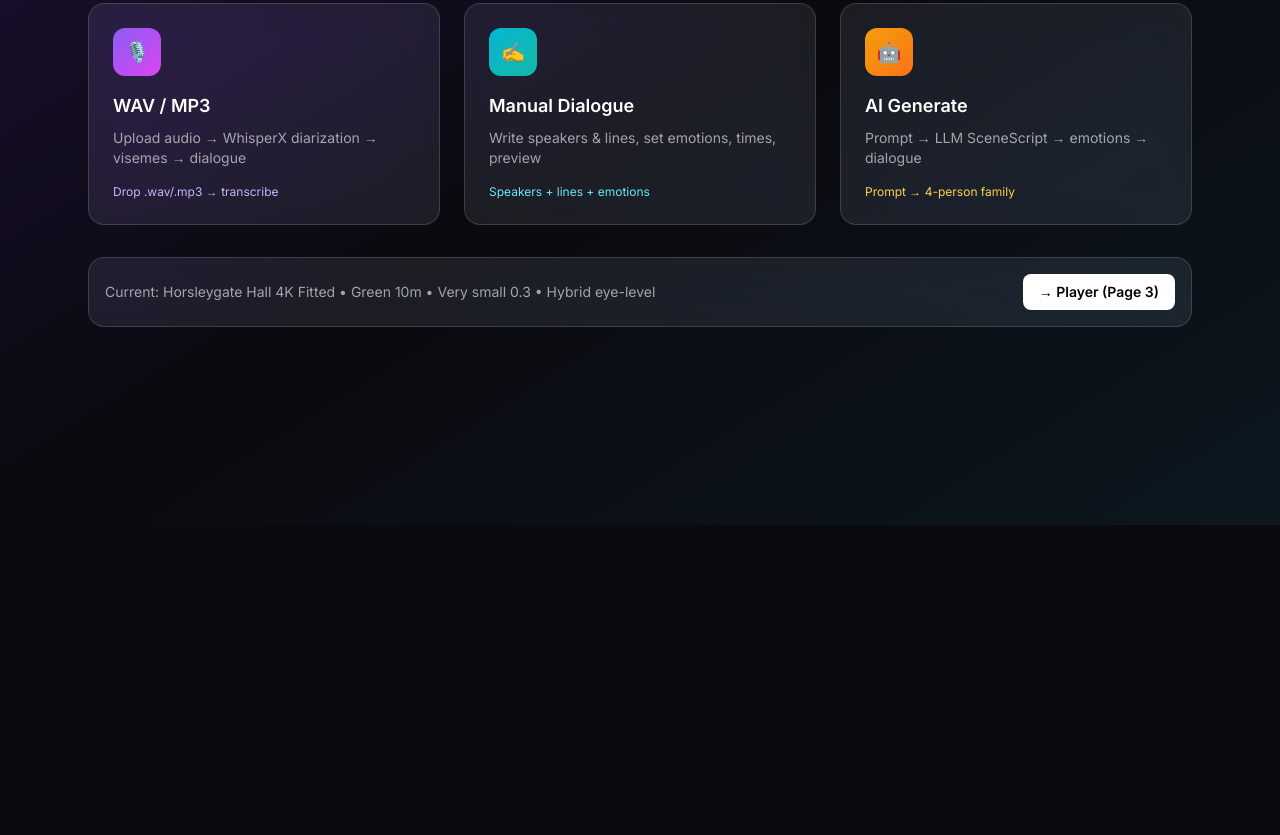
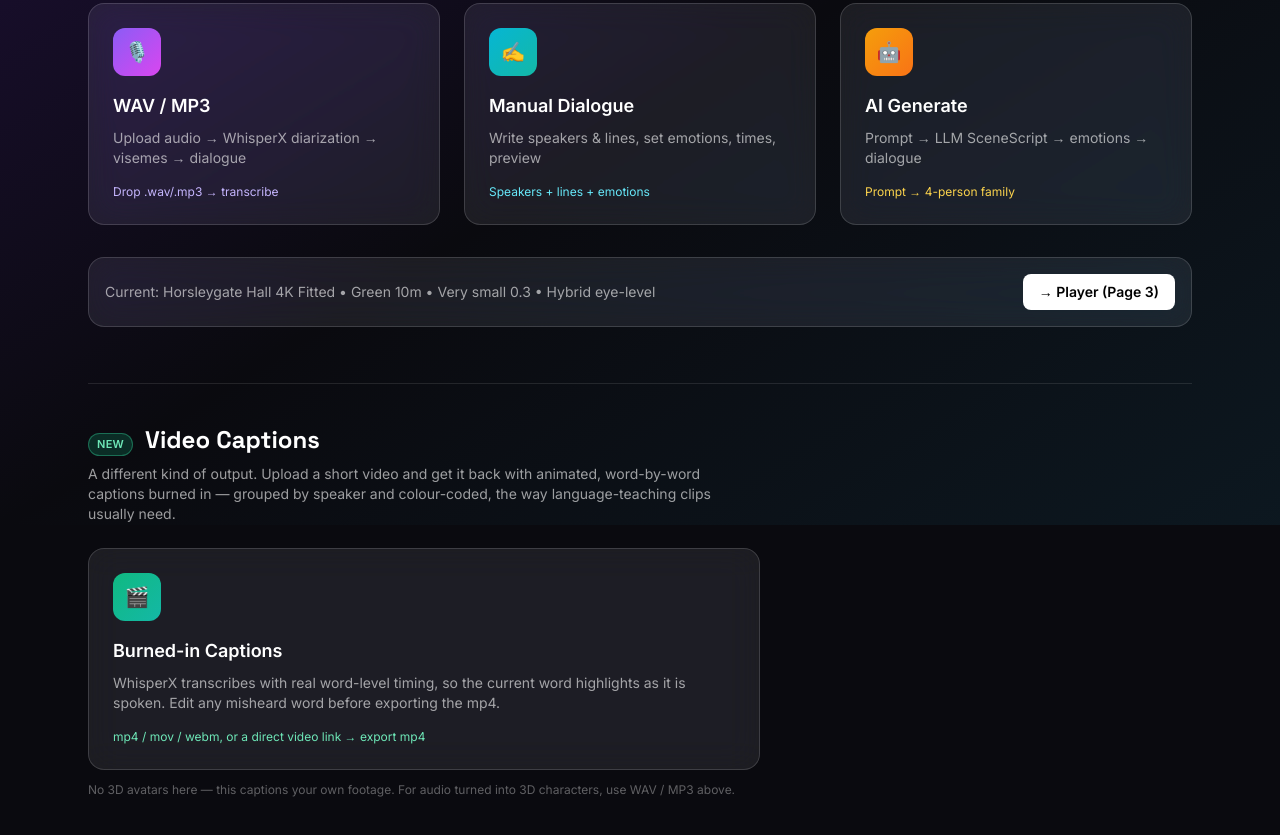
Before and after one commit to Medamine-mzk/AI-Animation-Pipeline, a plain HTML site: page index.html in a window 1280 px wide. Shown: the part 275-1110 px from the top of the page. Before the commit the page ends 800 px from the top, so only its background shows below. Drawn offline with nearby package versions, Linux system fonts and the light colour scheme.

Commit message:
feat(captions): labeled Video Captions section on the landing page
Adds a fourth entry point, in a visually separated section below the existing
three cards rather than as a fourth peer card, because it is a different job:
it takes a video and returns the same video with captions burned in, and never
touches the 3D avatar stage. The section is labelled NEW and says so plainly
("No 3D avatars here -- this captions your own footage") so nobody mistakes it
for a fourth way into the 3D pipeline.

The three existing cards, their hrefs, their headings, and the
"Current: ... -> Player" bar are unchanged. Verified by a byte comparison of
lines 1..52 against the previous commit, and in a real browser: the three cards
still occupy their original line numbers, the grid still holds exactly three
anchors, all four 3D links resolve, captions.html is added, and there are no
page errors.

Three lines differ from the previous commit in leading whitespace only (HTML
indentation, not semantic). The section is otherwise purely additive.

```diff
--- a/index.html
+++ b/index.html
@@ -47,10 +47,38 @@ h1,h2{font-family:'Space Grotesk',sans-serif}
 <div class="mt-4 text-xs text-amber-300">Prompt → 4-person family</div>
 </a>
 </div>
-<div class="mt-8 glass rounded-2xl p-4 flex justify-between items-center text-sm">
-<span class="text-white/60">Current: Horsleygate Hall 4K Fitted • Green 10m • Very small 0.3 • Hybrid eye-level</span>
-<a href="dialogue-player.html" class="px-4 py-2 bg-white text-black rounded-lg font-semibold">→ Player (Page 3)</a>
-</div>
-</main>
+    <div class="mt-8 glass rounded-2xl p-4 flex justify-between items-center text-sm">
+      <span class="text-white/60">Current: Horsleygate Hall 4K Fitted • Green 10m • Very small 0.3 • Hybrid eye-level</span>
+      <a href="dialogue-player.html" class="px-4 py-2 bg-white text-black rounded-lg font-semibold">→ Player (Page 3)</a>
+    </div>
+
+    <!-- Captions feature. A separate section, not a fourth peer card, because it
+         is a different job: it takes a video and gives back the same video with
+         captions burned in, and it does not use the 3D avatar stage at all. -->
+    <div class="mt-14 pt-10 border-t border-white/10">
+      <div class="flex items-baseline gap-3 mb-2 flex-wrap">
+        <span class="px-2 py-0.5 rounded-full bg-emerald-500/20 border border-emerald-400/40 text-emerald-300 text-[11px] font-semibold tracking-wide">NEW</span>
+        <h2 class="text-2xl font-bold">Video Captions</h2>
+      </div>
+      <p class="text-white/60 text-sm mb-6 max-w-2xl">
+        A different kind of output. Upload a short video and get it back with
+        animated, word-by-word captions burned in — grouped by speaker and
+        colour-coded, the way language-teaching clips usually need.
+      </p>
+      <a href="captions.html" class="bento glass rounded-2xl p-6 cursor-pointer group block max-w-2xl">
+        <div class="w-12 h-12 rounded-xl bg-gradient-to-br from-emerald-500 to-teal-500 flex items-center justify-center text-xl">🎬</div>
+        <h3 class="mt-4 text-lg font-semibold">Burned-in Captions</h3>
+        <p class="text-sm text-white/60 mt-2">
+          WhisperX transcribes with real word-level timing, so the current word
+          highlights as it is spoken. Edit any misheard word before exporting the mp4.
+        </p>
+        <div class="mt-4 text-xs text-emerald-300">mp4 / mov / webm, or a direct video link → export mp4</div>
+      </a>
+      <p class="text-xs text-white/35 mt-3 max-w-2xl">
+        No 3D avatars here — this captions your own footage. For audio turned into
+        3D characters, use WAV / MP3 above.
+      </p>
+    </div>
+  </main>
 </body>
 </html>
```
